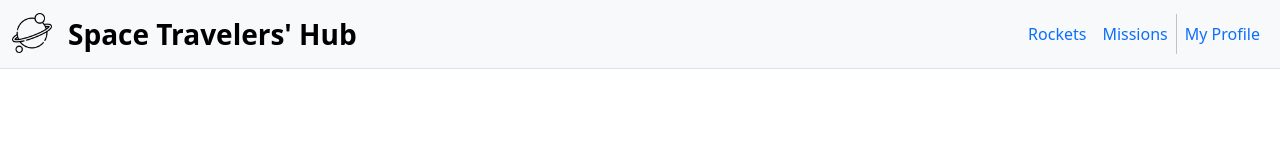
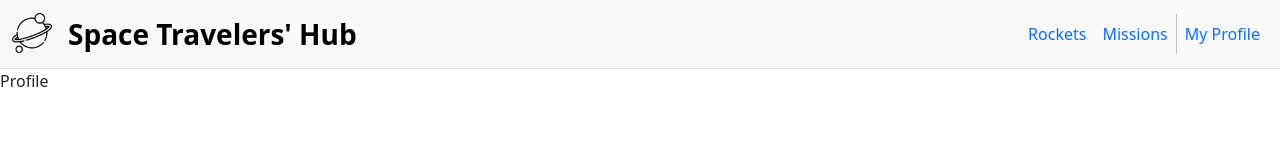
Before and after one commit to Titus-Kiplagat/space-travelers-hub, a React (Create React App) app: page /profile in a window 1280 px wide. Shown: the top 160 px of the page. Built offline with nearby package versions, Linux system fonts and the light colour scheme.

Commit message:
set-up My-Profile section and link it with Browser Router

```diff
--- a/src/App.js
+++ b/src/App.js
@@ -2,6 +2,7 @@ import React from 'react';
 import { BrowserRouter as Router, Routes, Route } from 'react-router-dom';
 import Header from './components/Navbar';
 import Rockets from './components/Rockets';
+import Profile from './components/Profile';
 
 function App() {
   return (
@@ -10,6 +11,7 @@ function App() {
       <Routes>
         <Route path="/" element={<Rockets />} />
         <Route path="rockets" element={<Rockets />} />
+        <Route path="profile" element={<Profile />} />
       </Routes>
     </Router>
   );
--- a/src/components/Navbar.jsx
+++ b/src/components/Navbar.jsx
@@ -19,15 +19,15 @@ function Header() {
               </NavLink>
             </Nav.Item>
             <Nav.Item>
-              <Nav.Link className="nav-link active-link text-primary" to="/missions">
+              <NavLink className="nav-link active-link text-primary" to="/missions">
                 Missions
-              </Nav.Link>
+              </NavLink>
             </Nav.Item>
             <div className="vr" />
             <Nav.Item>
-              <Nav.Link className="nav-link active-link text-primary" to="/profile">
+              <NavLink className="nav-link active-link text-primary" to="/profile">
                 My Profile
-              </Nav.Link>
+              </NavLink>
             </Nav.Item>
           </Nav>
         </Navbar.Collapse>
--- /dev/null
+++ b/src/components/Profile.jsx
@@ -0,0 +1,7 @@
+const Profile = () => (
+  <div>
+    Profile
+  </div>
+);
+
+export default Profile;
```
